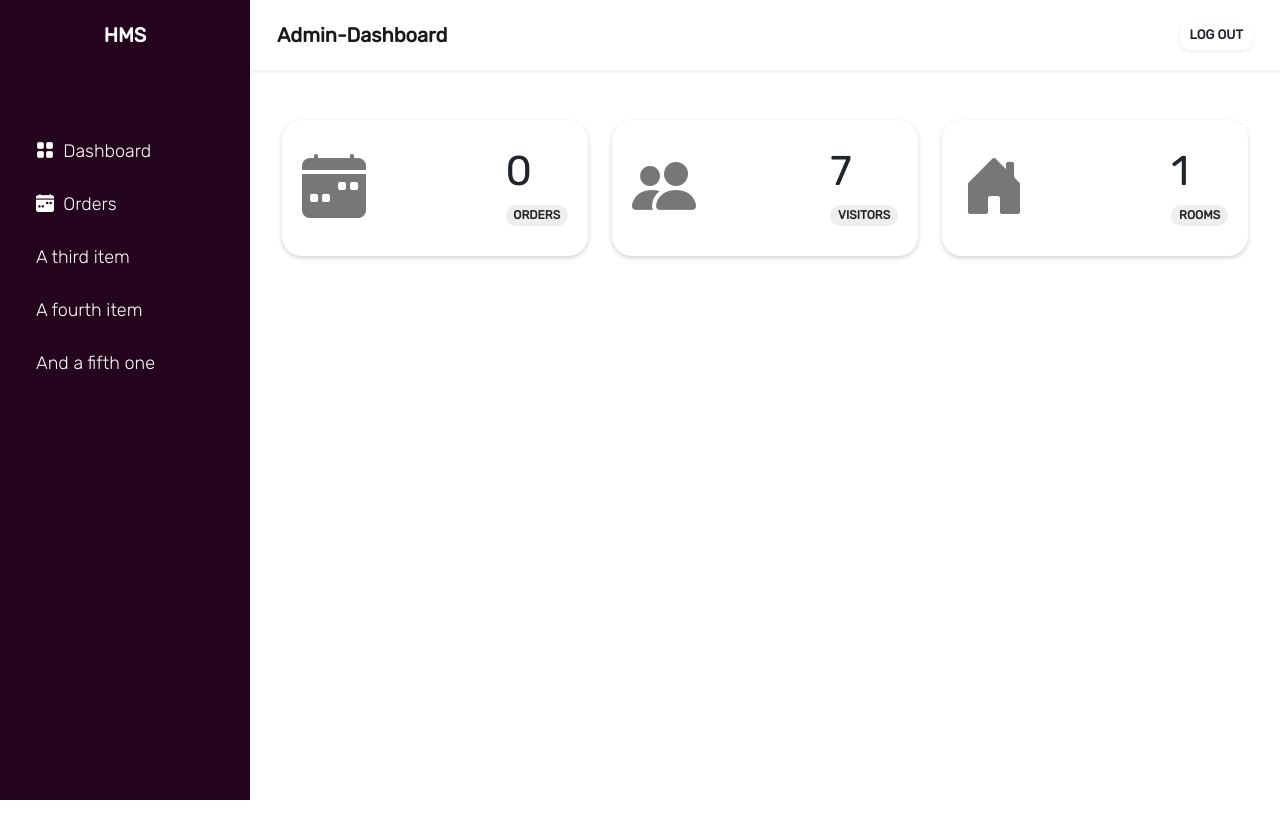
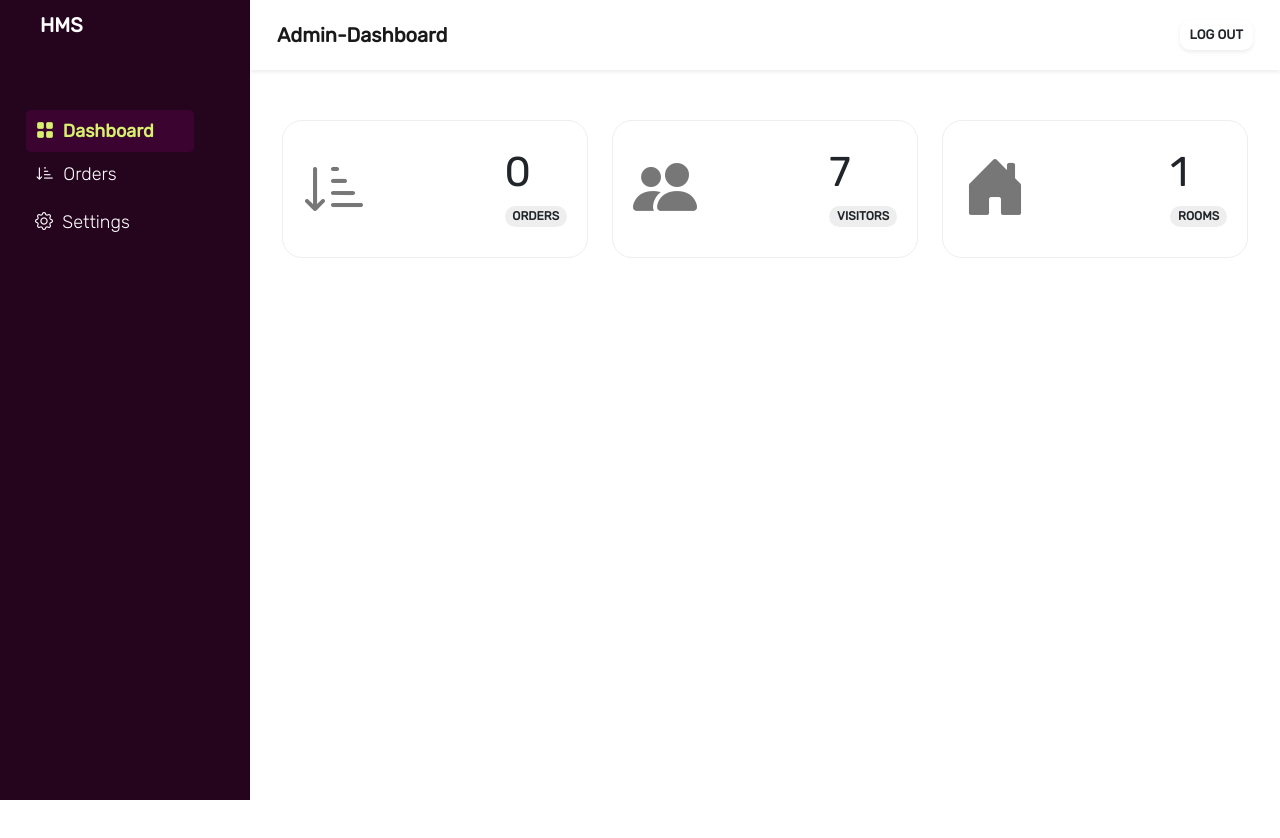
Before and after one commit to EmekaJoseph/Hotel-Management-System, a Vue app in the folder frontend/: page /admin/login in a window 1280 px wide. Both pictures are taken after typing "Sample", "Sample123" into the empty fields and a click on the button "Login". Shown: the top 838 px of the page. Built offline with nearby package versions, Linux system fonts and the light colour scheme.

Commit message:
dashboard design contd

```diff
--- a/frontend/src/pages/admin/dashboard.vue
+++ b/frontend/src/pages/admin/dashboard.vue
@@ -11,7 +11,7 @@
                                 <div class="row justify-content-center gx-3">
                                     <div class="col-4 largeLogo">
                                         <!-- <img src="@/assets/images/dashboard/order.png" style="width:100%" alt=""> -->
-                                        <i class="bi bi-calendar-week-fill"></i>
+                                        <i class="bi bi-sort-down-alt"></i>
                                     </div>
                                     <div class="col-8 col-sm-8">
                                         <div class="float-end">
@@ -82,9 +82,10 @@
 
 <style scoped>
     .cusCard {
-        box-shadow: 0 .125rem .25rem rgba(197, 195, 195, 0.75);
+        /* box-shadow: 0 .125rem .25rem rgba(197, 195, 195, 0.75); */
         padding: 20px;
         border-radius: 20px;
+        border: 1px solid #eee
     }
 
     .largeLogo {
--- a/frontend/src/pages/admin/navComponent.vue
+++ b/frontend/src/pages/admin/navComponent.vue
@@ -19,6 +19,10 @@
     import { useRouter, useRoute } from 'vue-router'
     const router = useRouter()
     const route = useRoute()
+
+    import { storeToRefs } from 'pinia'
+    import { useColorStore } from '@/stores/colorStore.js'
+    const { color1, color2, colorSideBar } = storeToRefs(useColorStore())
 
     import { useUserStore } from '@/stores/userStore.js'
     const user = useUserStore()
@@ -47,7 +51,8 @@
     }
 
     .logout-btn:hover {
-        background-color: rgb(247, 220, 220);
+        background-color: rgb(241, 239, 239);
+        color: v-bind(color1);
 
     }
 
--- /dev/null
+++ b/frontend/src/pages/admin/orders.vue
@@ -0,0 +1,17 @@
+<template>
+    <div>
+ <sideBarComponent />
+ <div class="adminMain">
+     ccc
+ </div>
+    </div>
+</template>
+
+<script setup>
+import sideBarComponent from './sideBarComponent.vue'
+
+</script>
+
+<style scoped>
+
+</style>
--- a/frontend/src/pages/admin/sideBarComponent.vue
+++ b/frontend/src/pages/admin/sideBarComponent.vue
@@ -4,12 +4,44 @@
             <span class="brand">HMS</span>
             <div class="menuSection">
                 <ul class="list-group list-group-flush">
-                    <li class="list-group-item"><i class="bi bi-grid-fill"></i>&nbsp; Dashboard</li>
-                    <li class="list-group-item"><i class="bi bi-calendar-week-fill"></i>&nbsp; Orders</li>
-                    <li class="list-group-item">A third item</li>
-                    <li class="list-group-item">A fourth item</li>
-                    <li class="list-group-item">And a fifth one</li>
+                    <li class="list-group-item">
+                        <router-link to="/admin/dashboard">
+                            <i class="bi bi-grid-fill"></i>&nbsp; Dashboard
+                        </router-link>
+                    </li>
+                    <li class="list-group-item">
+                        <router-link to="/admin/orders">
+                            <i class="bi bi-sort-down-alt"></i>&nbsp; Orders
+                        </router-link>
+                    </li>
+                    <li class="accordion accordion-flush" id="accordionFlushExample">
+                        <div class="accordion-item">
+                            <h2 class="accordion-header" id="flush-headingOne">
+                                <button class="accordion-button collapsed" type="button" data-bs-toggle="collapse"
+                                    data-bs-target="#flush-collapseOne" aria-expanded="false"
+                                    aria-controls="flush-collapseOne">
+                                    <i class="bi bi-gear"></i>&nbsp; Settings
+                                </button>
+                            </h2>
+                            <div id="flush-collapseOne" class="accordion-collapse collapse"
+                                aria-labelledby="flush-headingOne" data-bs-parent="#accordionFlushExample">
+                                <div class="accordion-body">Placeholder content for this accordion, which is intended to
+                                    demonstrate the <code>.accordion-flush</code> class. This is the first item's
+                                    accordion
+                                    body.</div>
+                            </div>
+                        </div>
+                    </li>
+
                 </ul>
+
+
+
+
+
+
+
+
             </div>
         </div>
         <navComponent />
@@ -43,17 +75,18 @@
 
         overflow-x: hidden;
         /* Disable horizontal scroll */
-        padding-top: 20px;
+        padding: 10px;
     }
 
 
     .sidenav .brand {
-        display: flex;
-        justify-content: center;
-        /* margin: 50px; */
+        /* display: flex;
+        justify-content: center; */
+        margin: 20px;
         color: #fff;
         font-size: 20px;
         font-weight: bold;
+        padding: 10px;
     }
 
     @media screen and (max-width: 767px) {
@@ -62,17 +95,62 @@
         }
     }
 
-    .menuSection{
+    .menuSection {
         margin-top: 70px;
     }
 
-    .list-group-flush .list-group-item{
+    .list-group-item {
         background-color: transparent;
         color: #fff;
         font-weight: lighter;
-        margin-top: 10px;
-        margin-left: 20px;
+        /* margin-top: 10px; */
         border: none;
         font-size: 18px;
     }
+
+    .list-group-item a {
+        text-decoration: none;
+        color: #fff;
+        padding: 10px 40px 10px 10px;
+    }
+
+    a:hover {
+        color: v-bind(color2);
+    }
+
+    .list-group-item .active {
+        color: v-bind(color2);
+        font-weight: bold;
+        background-color: v-bind(color1);
+        border-radius: 5px;
+    }
+
+    .accordion-item {
+        background-color: transparent;
+    }
+
+    .accordion-button {
+        background-color: transparent;
+        color: #fff;
+        font-weight: lighter;
+        font-size: 18px;
+        margin-left: 5px;
+    }
+
+    .accordion-button:hover {
+        color: v-bind(color2);
+
+    }
+
+
+    .accordion-button.collapsed::after {
+        /* background: url("@/assets/images/icons/arrow-down-circle.svg"); */
+        /* color: #fff !important; */
+        display: none;
+
+    }
+
+    .accordion-button:not(.collapsed)::after {
+        display: none;
+    }
 </style>
--- a/frontend/src/router/index.js
+++ b/frontend/src/router/index.js
@@ -37,16 +37,17 @@ const routes = [
     { path: '/admin/login', name: 'Admin', component: AdminLogin },
     { path: '/admin', redirect: { name: 'Admin' } },
     { path: '/admin/dashboard', name: 'Admin-Dashboard', component: () => import('../pages/admin/dashboard.vue') },
+    { path: '/admin/orders', name: 'Admin-Orders', component: () => import('../pages/admin/orders.vue') },
 
     {
         path: '/:pathMatch(.*)*',
-        component: () => import(/* webpackChunkName: "about" */ '../pages/invalid.vue')
+        component: () => import('../pages/invalid.vue')
     },
 
 ]
 
 const router = createRouter({
-    history: createWebHistory(),
+    history: createWebHistory(import.meta.env.BASE_URL),
     routes,
     linkActiveClass: 'active'
 })
--- a/frontend/vite.config.js
+++ b/frontend/vite.config.js
@@ -5,11 +5,6 @@ import vue from '@vitejs/plugin-vue'
 
 // https://vitejs.dev/config/
 export default defineConfig({
-  // resolve: {
-  //   alias: {
-  //     "@": path.resolve(__dirname, "./src") // map '@' to './src'
-  //   },
-  // },
   plugins: [vue()],
   server: {
     host: true
```
Also changed, not shown: frontend/src/assets/images/icons/arrow-down-circle.svg (added).
